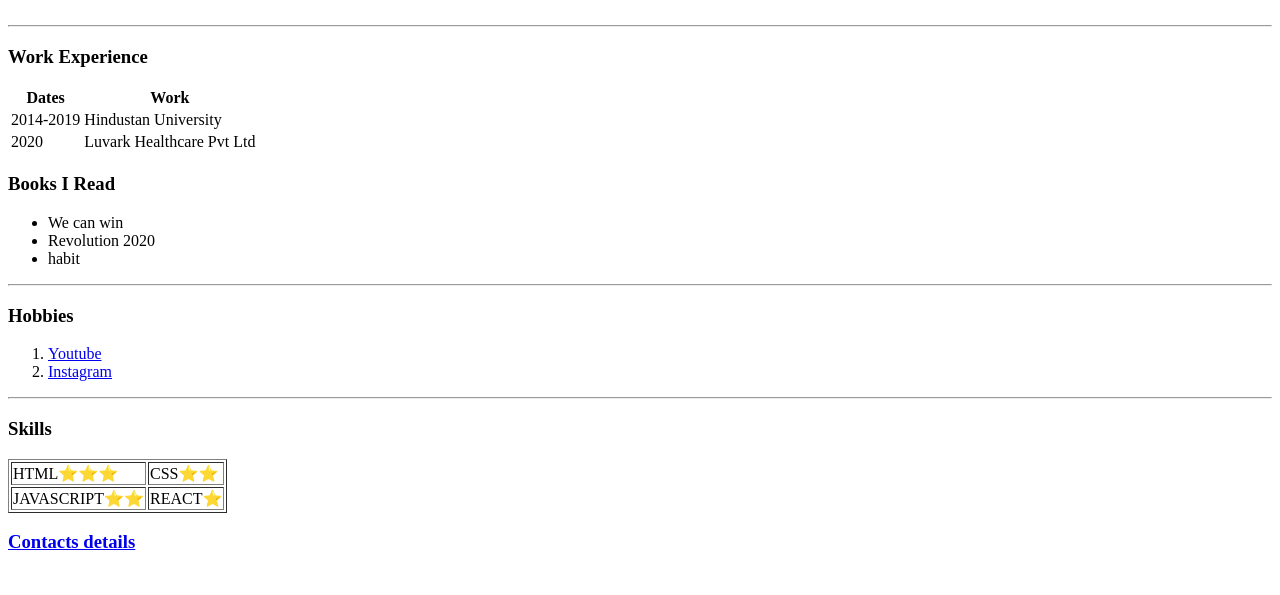
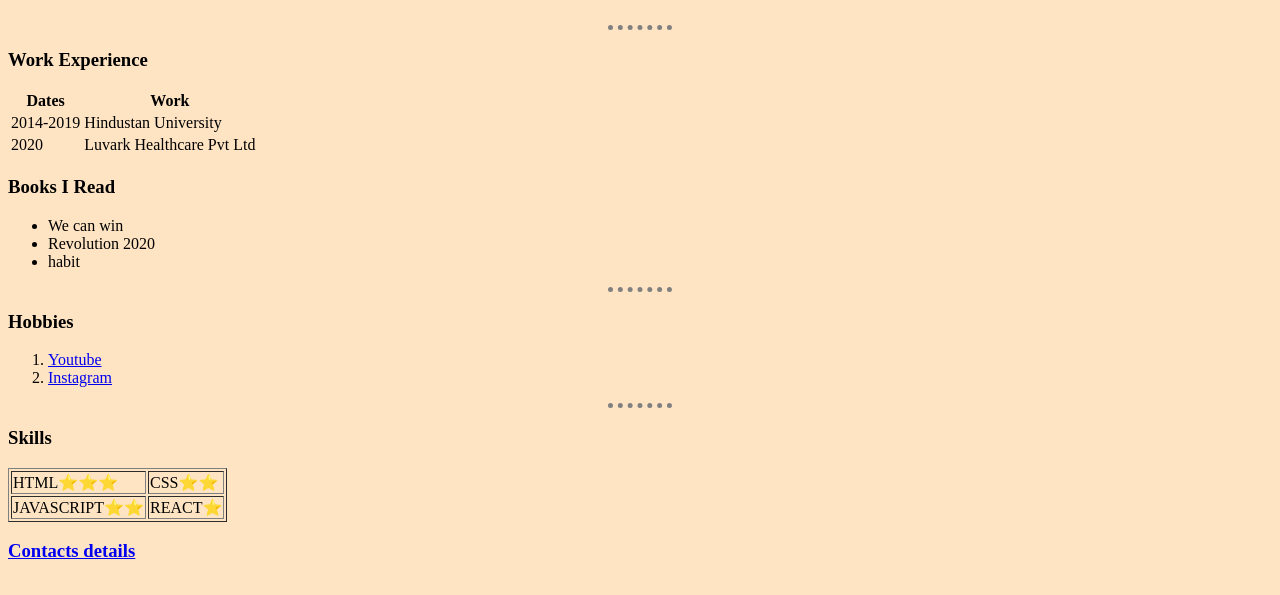
Before and after one commit to dhiraj1996/cvudemy, a plain HTML site: page index.html in a window 1280 px wide. Shown: the part 187-782 px from the top of the page. Drawn offline with Linux system fonts and the light colour scheme.

Commit message:
internal css

```diff
--- a/index.html
+++ b/index.html
@@ -6,6 +6,20 @@
     <meta http-equiv="X-UA-Compatible" content="IE=edge">
     <meta name="viewport" content="width=device-width, initial-scale=1.0">
     <title>WebDev By Angila Yu</title>
+    <style>
+        body{
+            background-color: bisque;
+        }
+        hr{
+            border-style:none;
+            border-top-style: dotted;
+            border-width:5px;
+            width:5%;
+            color:grey;
+
+
+        }
+    </style>
 </head>
 
 <body>
```
